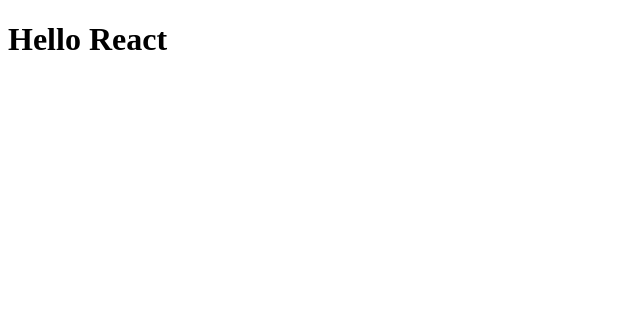
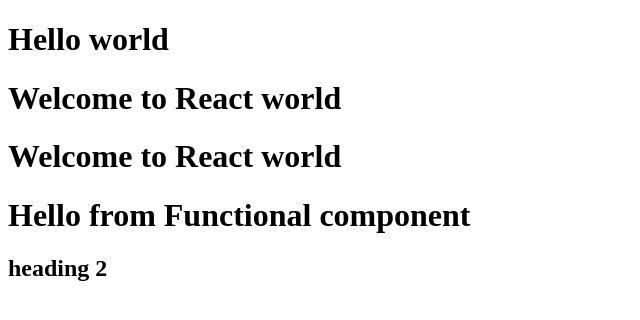
Before and after one commit to anandmd200/React-3-Laying-the-foundation, a React (Vite) app: page / in a window 1280 px wide. Shown: the top 320 px of the page, without its empty margins (0-640 px from the left). Built offline with nearby package versions, Linux system fonts and the light colour scheme.

Commit message:
Component Creation Done

```diff
--- a/App.js
+++ b/App.js
@@ -1,12 +1,5 @@
 import React from "react";
 import ReactDOM from "react-dom/client";
-
-const heading1 = React.createElement(
-  "h1",
-  {className:"title"},
-  "Hello React"
-);
-
 
 const heading = (
   <h1 className="title" key="myheading">
@@ -14,10 +7,35 @@
   </h1>
 );
 
-const age = 24;
-const element = <h1>Rahul is now, {age}!,year old</h1>;
+/**
+ * Component
+ * 1. Functional component
+ * 2. Class component
+ */
 
-console.log(heading);
+const Welcome = () => {
+  return <h1>Welcome to React world</h1>;
+};
+
+/**
+ * here heading is a react element and if you see it is like a js variable.
+ * inside curley braces you can write any peacie of javaScript
+ */
+
+const HeaderComponent = function(){
+  return (
+    <div>
+      {heading}
+      <Welcome />
+      {Welcome()}
+      {console.log(1+2)}
+      <h1>Hello from Functional component</h1>
+      <h2>heading 2</h2>
+    </div>
+  );
+};
+
 
 const root = ReactDOM.createRoot(document.getElementById("root"));
-root.render(heading1);
+// root.render(<Welcome />);
+root.render(<HeaderComponent />);
```
Also changed, not shown: .babelrc.
